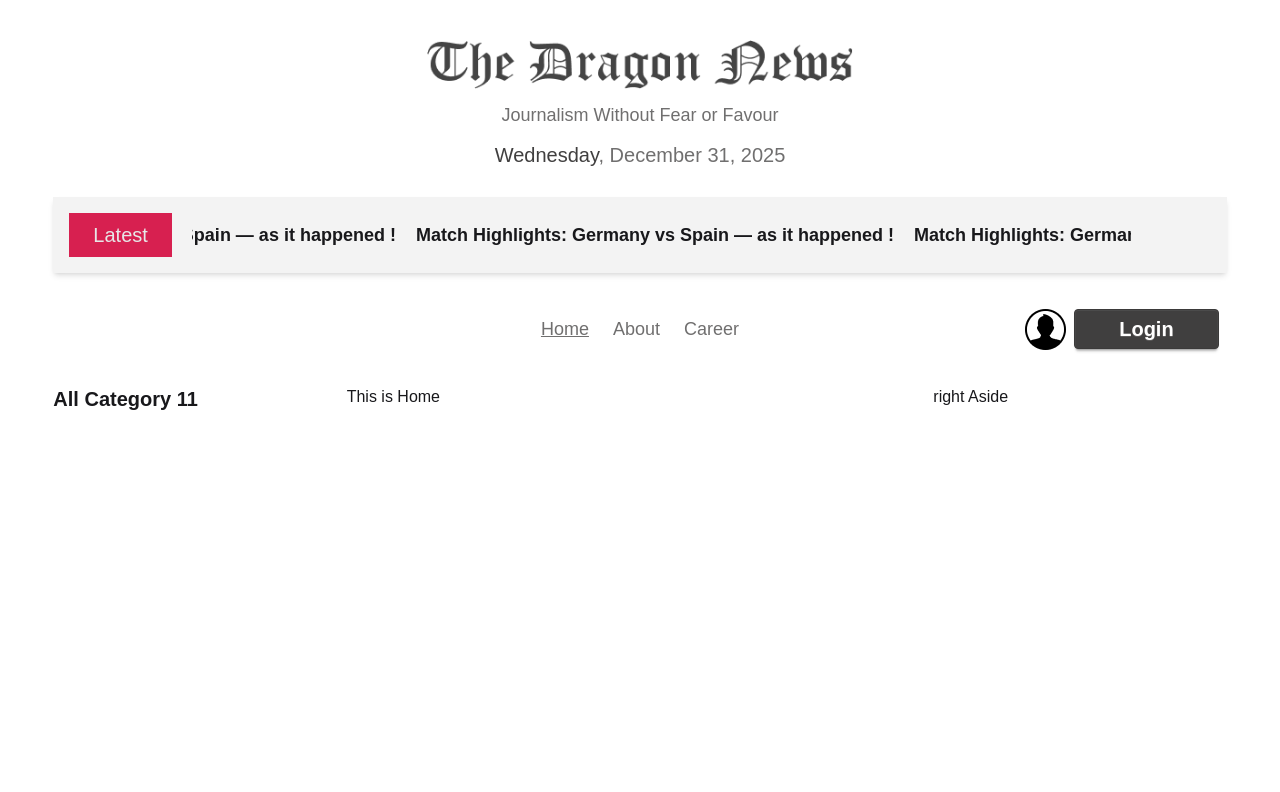
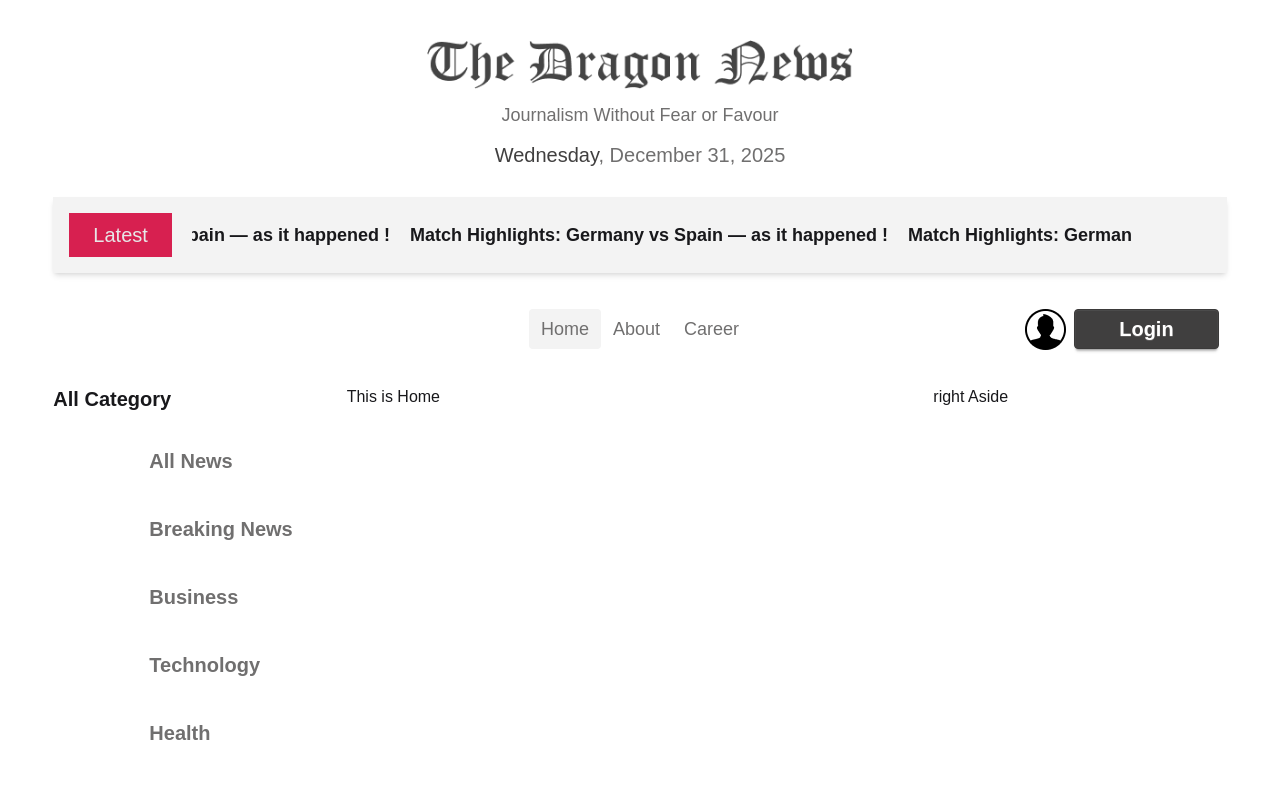
Before and after one commit to Shashuvo/Dragon-News, a React (Vite) app: page / in a window 1280 px wide. Shown: the top 792 px of the page. Built offline with nearby package versions, Linux system fonts and the light colour scheme.

Commit message:
categories nav added

```diff
--- a/src/components/Navbar/Navbar.css
+++ /dev/null
@@ -1,3 +0,0 @@
-.active{
-    text-decoration: underline;
-}
--- a/src/components/Navbar/Navbar.jsx
+++ b/src/components/Navbar/Navbar.jsx
@@ -1,7 +1,6 @@
 import React from 'react';
 import { NavLink } from 'react-router';
 import user from "../../assets/user.png"
-import "./Navbar.css"
 
 const Navbar = () => {
     const links = <>
--- a/src/components/homeLayouts/categories/Categories.jsx
+++ b/src/components/homeLayouts/categories/Categories.jsx
@@ -1,13 +1,27 @@
 import React, { use } from 'react';
-const categoryPromise = fetch("/public/categories.json").then(res=>
+import { NavLink } from 'react-router';
+const categoryPromise = fetch("/public/categories.json").then(res =>
     res.json()
 );
 
 const Categories = () => {
-    const category = use(categoryPromise);
+    const categories = use(categoryPromise);
     return (
         <div>
-            <h1 className='font-semibold text-sm md:text-xl'>All Category {category.length}</h1>
+            <h1 className='font-semibold text-md md:text-xl pl-2 md:pl-0'>All Category</h1>
+            <div className='grid grid-cols-1 gap-2 mt-3 md:gap-7 md:mt-7 w-11/12 mx-auto md:w-full'>
+                {
+                    categories.map(category => (
+                        <NavLink
+                            className="btn border-none bg-base-100 shadow-none text-sm md:text-xl font-semibold text-secondary"
+                            key={category.id}
+                            to={`/categories/${category.id}`}>
+                            <span className="w-full text-center md:text-start md:pl-20">
+                                {category.name}
+                            </span>
+                        </NavLink>))
+                }
+            </div>
         </div>
     );
 };
--- a/src/index.css
+++ b/src/index.css
@@ -18,3 +18,7 @@
 * {
   font-family: "Poppins", sans-serif;
 }
+
+a.active{
+  @apply bg-accent
+}
--- /dev/null
+++ b/src/pages/CategoryNews.jsx
@@ -0,0 +1,11 @@
+import React from 'react';
+
+const CategoryNews = () => {
+    return (
+        <div>
+            <h1>CategoryNews</h1>
+        </div>
+    );
+};
+
+export default CategoryNews;
--- a/src/routes/router.jsx
+++ b/src/routes/router.jsx
@@ -1,6 +1,7 @@
 import { createBrowserRouter } from "react-router"
 import HomeLayout from "../layouts/HomeLayout/HomeLayout"
 import Home from "../pages/Home"
+import CategoryNews from "../pages/CategoryNews"
 
 
 export const router = createBrowserRouter([
@@ -13,7 +14,8 @@ export const router = createBrowserRouter([
                 Component: Home
             },
             {
-                path:"/categories/:id"
+                path:"/categories/:id",
+                Component: CategoryNews
             }
         ]
     }
```
